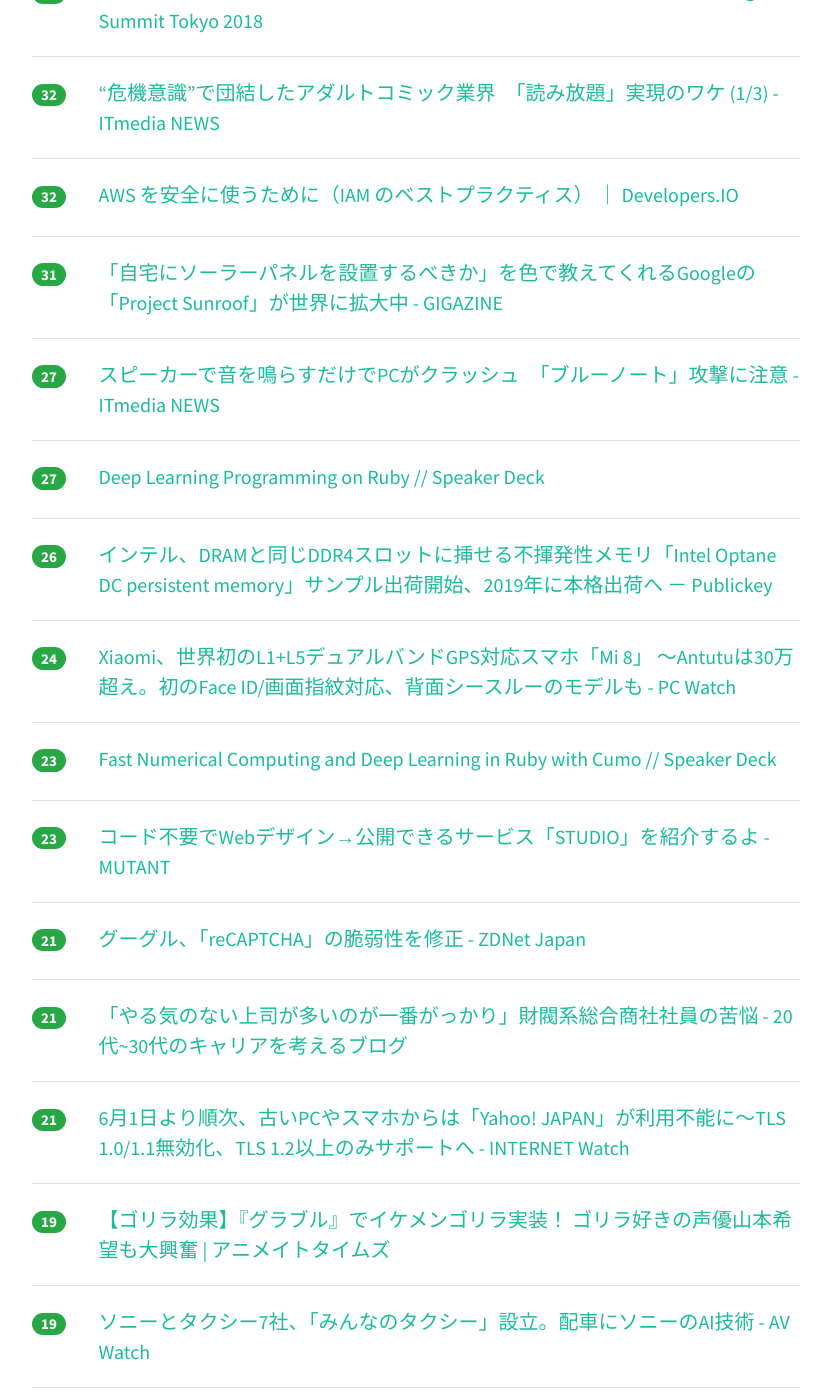
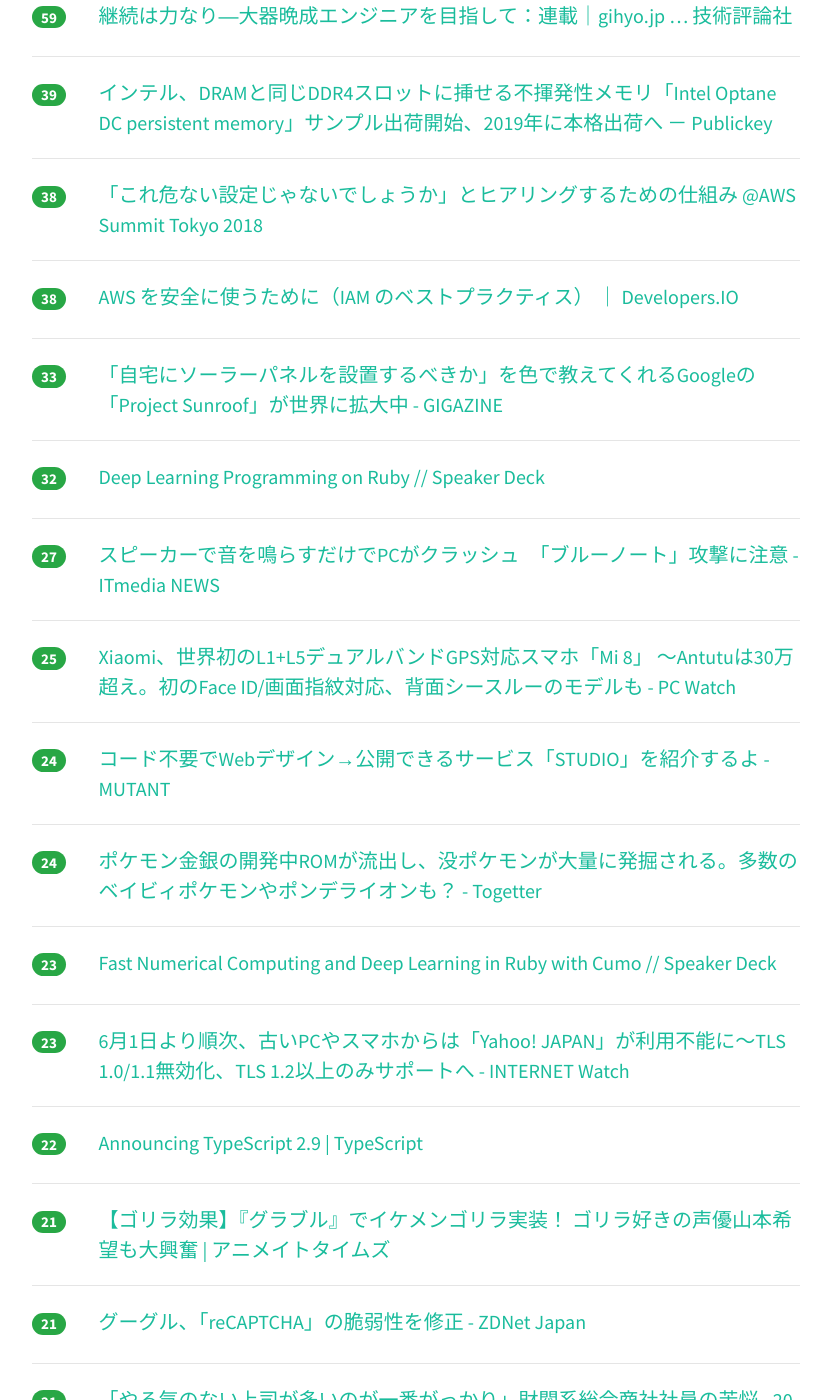
Before and after one commit to yatta47/hatena-matome-site, a Jekyll site: the page built from _posts/2018-06-01-hatena.md, in a window 1280 px wide and 1400 px high, scrolled down 574 px. Shown: the whole window, without its empty margins (224-1051 px from the left). Built offline with Jekyll 4.4.1, drawn with Linux system fonts in a browser that asks for light colours; nearby versions of some CDN libraries; some of the changed text lies outside the part shown.

Commit message:
Updated 2018-06-01

```diff
--- a/_posts/2018-06-01-hatena.md
+++ b/_posts/2018-06-01-hatena.md
@@ -1,39 +1,49 @@
 ---
 layout: post
 title:  "2018-06-01 はてぶIT"
-date:   2018-06-01 10:00:59
+date:   2018-06-01 11:01:23
 tags: [it-hotentry]
 ---
-28 件のデータあり
+34 件のデータあり
 
 <hr><div class="row">
-<div class="col-1"><span class="badge badge-pill badge-success h2">229</span></div>
+<div class="col-1"><span class="badge badge-pill badge-success h2">293</span></div>
 <div class="col-11"><a href='http://mizchi.hatenablog.com/entry/2018/05/31/233220' target='_blank'>最近のフロントエンドのエディタ事情 - mizchi's blog</a></div>
 </div>
 <hr>
 <div class="row">
-<div class="col-1"><span class="badge badge-pill badge-success h2">52</span></div>
+<div class="col-1"><span class="badge badge-pill badge-success h2">64</span></div>
+<div class="col-11"><a href='http://www.itmedia.co.jp/news/articles/1806/01/news010.html' target='_blank'>“危機意識”で団結したアダルトコミック業界　「読み放題」実現のワケ (1/3) - ITmedia NEWS</a></div>
+</div>
+<hr>
+<div class="row">
+<div class="col-1"><span class="badge badge-pill badge-success h2">59</span></div>
 <div class="col-11"><a href='http://gihyo.jp/dev/serial/01/continue-power' target='_blank'>継続は力なり―大器晩成エンジニアを目指して：連載｜gihyo.jp … 技術評論社</a></div>
 </div>
 <hr>
 <div class="row">
-<div class="col-1"><span class="badge badge-pill badge-success h2">37</span></div>
+<div class="col-1"><span class="badge badge-pill badge-success h2">39</span></div>
+<div class="col-11"><a href='https://www.publickey1.jp/blog/18/dramddr4intel_optane_dc_persistent_memory2019.html' target='_blank'>インテル、DRAMと同じDDR4スロットに挿せる不揮発性メモリ「Intel Optane DC persistent memory」サンプル出荷開始、2019年に本格出荷へ － Publickey</a></div>
+</div>
+<hr>
+<div class="row">
+<div class="col-1"><span class="badge badge-pill badge-success h2">38</span></div>
 <div class="col-11"><a href='https://developers.cyberagent.co.jp/blog/archives/16009/' target='_blank'>「これ危ない設定じゃないでしょうか」とヒアリングするための仕組み @AWS Summit Tokyo 2018</a></div>
 </div>
 <hr>
 <div class="row">
-<div class="col-1"><span class="badge badge-pill badge-success h2">32</span></div>
-<div class="col-11"><a href='http://www.itmedia.co.jp/news/articles/1806/01/news010.html' target='_blank'>“危機意識”で団結したアダルトコミック業界　「読み放題」実現のワケ (1/3) - ITmedia NEWS</a></div>
+<div class="col-1"><span class="badge badge-pill badge-success h2">38</span></div>
+<div class="col-11"><a href='https://dev.classmethod.jp/cloud/sugano-042-iam-best-practices/' target='_blank'>AWS を安全に使うために（IAM のベストプラクティス） ｜ Developers.IO</a></div>
+</div>
+<hr>
+<div class="row">
+<div class="col-1"><span class="badge badge-pill badge-success h2">33</span></div>
+<div class="col-11"><a href='https://gigazine.net/news/20180531-google-launch-solar-power-service/' target='_blank'>「自宅にソーラーパネルを設置するべきか」を色で教えてくれるGoogleの「Project Sunroof」が世界に拡大中 - GIGAZINE</a></div>
 </div>
 <hr>
 <div class="row">
 <div class="col-1"><span class="badge badge-pill badge-success h2">32</span></div>
-<div class="col-11"><a href='https://dev.classmethod.jp/cloud/sugano-042-iam-best-practices/' target='_blank'>AWS を安全に使うために（IAM のベストプラクティス） ｜ Developers.IO</a></div>
-</div>
-<hr>
-<div class="row">
-<div class="col-1"><span class="badge badge-pill badge-success h2">31</span></div>
-<div class="col-11"><a href='https://gigazine.net/news/20180531-google-launch-solar-power-service/' target='_blank'>「自宅にソーラーパネルを設置するべきか」を色で教えてくれるGoogleの「Project Sunroof」が世界に拡大中 - GIGAZINE</a></div>
+<div class="col-11"><a href='https://speakerdeck.com/mrkn/deep-learning-programming-on-ruby' target='_blank'>Deep Learning Programming on Ruby // Speaker Deck</a></div>
 </div>
 <hr>
 <div class="row">
@@ -42,18 +52,18 @@ tags: [it-hotentry]
 </div>
 <hr>
 <div class="row">
-<div class="col-1"><span class="badge badge-pill badge-success h2">27</span></div>
-<div class="col-11"><a href='https://speakerdeck.com/mrkn/deep-learning-programming-on-ruby' target='_blank'>Deep Learning Programming on Ruby // Speaker Deck</a></div>
-</div>
-<hr>
-<div class="row">
-<div class="col-1"><span class="badge badge-pill badge-success h2">26</span></div>
-<div class="col-11"><a href='https://www.publickey1.jp/blog/18/dramddr4intel_optane_dc_persistent_memory2019.html' target='_blank'>インテル、DRAMと同じDDR4スロットに挿せる不揮発性メモリ「Intel Optane DC persistent memory」サンプル出荷開始、2019年に本格出荷へ － Publickey</a></div>
+<div class="col-1"><span class="badge badge-pill badge-success h2">25</span></div>
+<div class="col-11"><a href='https://pc.watch.impress.co.jp/docs/news/1124989.html' target='_blank'>Xiaomi、世界初のL1+L5デュアルバンドGPS対応スマホ「Mi 8」 ～Antutuは30万超え。初のFace ID/画面指紋対応、背面シースルーのモデルも - PC Watch</a></div>
 </div>
 <hr>
 <div class="row">
 <div class="col-1"><span class="badge badge-pill badge-success h2">24</span></div>
-<div class="col-11"><a href='https://pc.watch.impress.co.jp/docs/news/1124989.html' target='_blank'>Xiaomi、世界初のL1+L5デュアルバンドGPS対応スマホ「Mi 8」 ～Antutuは30万超え。初のFace ID/画面指紋対応、背面シースルーのモデルも - PC Watch</a></div>
+<div class="col-11"><a href='http://www.mutant-tetsu.com/entry/studio' target='_blank'>コード不要でWebデザイン→公開できるサービス「STUDIO」を紹介するよ - MUTANT</a></div>
+</div>
+<hr>
+<div class="row">
+<div class="col-1"><span class="badge badge-pill badge-success h2">24</span></div>
+<div class="col-11"><a href='https://togetter.com/li/1232781' target='_blank'>ポケモン金銀の開発中ROMが流出し、没ポケモンが大量に発掘される。多数のベイビィポケモンやポンデライオンも？ - Togetter</a></div>
 </div>
 <hr>
 <div class="row">
@@ -63,7 +73,17 @@ tags: [it-hotentry]
 <hr>
 <div class="row">
 <div class="col-1"><span class="badge badge-pill badge-success h2">23</span></div>
-<div class="col-11"><a href='http://www.mutant-tetsu.com/entry/studio' target='_blank'>コード不要でWebデザイン→公開できるサービス「STUDIO」を紹介するよ - MUTANT</a></div>
+<div class="col-11"><a href='https://internet.watch.impress.co.jp/docs/news/1124850.html' target='_blank'>6月1日より順次、古いPCやスマホからは「Yahoo! JAPAN」が利用不能に～TLS 1.0/1.1無効化、TLS 1.2以上のみサポートへ - INTERNET Watch</a></div>
+</div>
+<hr>
+<div class="row">
+<div class="col-1"><span class="badge badge-pill badge-success h2">22</span></div>
+<div class="col-11"><a href='https://blogs.msdn.microsoft.com/typescript/2018/05/31/announcing-typescript-2-9/' target='_blank'>Announcing TypeScript 2.9 | TypeScript</a></div>
+</div>
+<hr>
+<div class="row">
+<div class="col-1"><span class="badge badge-pill badge-success h2">21</span></div>
+<div class="col-11"><a href='https://www.animatetimes.com/news/details.php?id=1527739478' target='_blank'>【ゴリラ効果】『グラブル』でイケメンゴリラ実装！ ゴリラ好きの声優山本希望も大興奮 | アニメイトタイムズ</a></div>
 </div>
 <hr>
 <div class="row">
@@ -77,18 +97,18 @@ tags: [it-hotentry]
 </div>
 <hr>
 <div class="row">
-<div class="col-1"><span class="badge badge-pill badge-success h2">21</span></div>
-<div class="col-11"><a href='https://internet.watch.impress.co.jp/docs/news/1124850.html' target='_blank'>6月1日より順次、古いPCやスマホからは「Yahoo! JAPAN」が利用不能に～TLS 1.0/1.1無効化、TLS 1.2以上のみサポートへ - INTERNET Watch</a></div>
+<div class="col-1"><span class="badge badge-pill badge-success h2">20</span></div>
+<div class="col-11"><a href='https://av.watch.impress.co.jp/docs/news/1124942.html' target='_blank'>ソニーとタクシー7社、「みんなのタクシー」設立。配車にソニーのAI技術 - AV Watch</a></div>
 </div>
 <hr>
 <div class="row">
 <div class="col-1"><span class="badge badge-pill badge-success h2">19</span></div>
-<div class="col-11"><a href='https://www.animatetimes.com/news/details.php?id=1527739478' target='_blank'>【ゴリラ効果】『グラブル』でイケメンゴリラ実装！ ゴリラ好きの声優山本希望も大興奮 | アニメイトタイムズ</a></div>
+<div class="col-11"><a href='https://qiita.com/wadadon/items/8cfd5b05283ccdc0147b' target='_blank'>ディープラーニングでモーガン・フリーマンとココナッツチョコレートを識別してみる</a></div>
 </div>
 <hr>
 <div class="row">
-<div class="col-1"><span class="badge badge-pill badge-success h2">19</span></div>
-<div class="col-11"><a href='https://av.watch.impress.co.jp/docs/news/1124942.html' target='_blank'>ソニーとタクシー7社、「みんなのタクシー」設立。配車にソニーのAI技術 - AV Watch</a></div>
+<div class="col-1"><span class="badge badge-pill badge-success h2">18</span></div>
+<div class="col-11"><a href='https://gigazine.net/news/20180601-evening-standard-google-uber/' target='_blank'>新聞社が4億円以上を受け取りGoogleやUberにとって有利な記事を書くような契約をしていたことが明らかに - GIGAZINE</a></div>
 </div>
 <hr>
 <div class="row">
@@ -97,28 +117,33 @@ tags: [it-hotentry]
 </div>
 <hr>
 <div class="row">
+<div class="col-1"><span class="badge badge-pill badge-success h2">17</span></div>
+<div class="col-11"><a href='https://qiita.com/tsunaki/items/7fba8d2238861c79f409' target='_blank'>[業務で使える！]Kubernetes(Docker)、Ansibleを使った機械学習基盤の構築自動化(ベアメタル)メモ</a></div>
+</div>
+<hr>
+<div class="row">
+<div class="col-1"><span class="badge badge-pill badge-success h2">16</span></div>
+<div class="col-11"><a href='https://crowdworks.jp/public/jobs/2165656' target='_blank'>【 amazon レビュー特定ツール開発 】 商品レビ...の依頼/外注｜サイト構築・ウェブ開発の仕事 [ID:2165656]</a></div>
+</div>
+<hr>
+<div class="row">
+<div class="col-1"><span class="badge badge-pill badge-success h2">16</span></div>
+<div class="col-11"><a href='https://togetter.com/li/1232608' target='_blank'>「TwitterやInstagramでの広告で、1度タップしてホームボタンに触れるだけで指紋認証で購入完了となり¥5,500で買わされる非常に悪質なアプリ広告がある」 - Togetter</a></div>
+</div>
+<hr>
+<div class="row">
 <div class="col-1"><span class="badge badge-pill badge-success h2">16</span></div>
 <div class="col-11"><a href='https://togetter.com/li/1232573' target='_blank'>キリンラーメン騒動 - Togetter</a></div>
 </div>
 <hr>
 <div class="row">
-<div class="col-1"><span class="badge badge-pill badge-success h2">15</span></div>
-<div class="col-11"><a href='https://crowdworks.jp/public/jobs/2165656' target='_blank'>【 amazon レビュー特定ツール開発 】 商品レビ...の依頼/外注｜サイト構築・ウェブ開発の仕事 [ID:2165656]</a></div>
-</div>
-<hr>
-<div class="row">
-<div class="col-1"><span class="badge badge-pill badge-success h2">15</span></div>
-<div class="col-11"><a href='https://togetter.com/li/1232608' target='_blank'>「TwitterやInstagramでの広告で、1度タップしてホームボタンに触れるだけで指紋認証で購入完了となり¥5,500で買わされる非常に悪質なアプリ広告がある」 - Togetter</a></div>
-</div>
-<hr>
-<div class="row">
-<div class="col-1"><span class="badge badge-pill badge-success h2">15</span></div>
-<div class="col-11"><a href='https://blogs.msdn.microsoft.com/typescript/2018/05/31/announcing-typescript-2-9/' target='_blank'>Announcing TypeScript 2.9 | TypeScript</a></div>
+<div class="col-1"><span class="badge badge-pill badge-success h2">14</span></div>
+<div class="col-11"><a href='http://blog.btrax.com/jp/2018/06/01/retail-store-startup/' target='_blank'>小売業界の敵はAmazonではない? これからの小売が知っておくべき課題 | freshtrax | デザイン会社 btrax ブログ</a></div>
 </div>
 <hr>
 <div class="row">
 <div class="col-1"><span class="badge badge-pill badge-success h2">13</span></div>
-<div class="col-11"><a href='https://qiita.com/wadadon/items/8cfd5b05283ccdc0147b' target='_blank'>ディープラーニングでモーガン・フリーマンとココナッツチョコレートを識別してみる</a></div>
+<div class="col-11"><a href='https://mixmax.com/blog/to-yarn-and-back-again-npm' target='_blank'>To Yarn and Back (to npm) Again | Mixmax Engineering Blog</a></div>
 </div>
 <hr>
 <div class="row">
@@ -133,16 +158,21 @@ tags: [it-hotentry]
 <hr>
 <div class="row">
 <div class="col-1"><span class="badge badge-pill badge-success h2">11</span></div>
-<div class="col-11"><a href='https://gigazine.net/news/20180601-evening-standard-google-uber/' target='_blank'>新聞社が4億円以上を受け取りGoogleやUberにとって有利な記事を書くような契約をしていたことが明らかに - GIGAZINE</a></div>
+<div class="col-11"><a href='https://togetter.com/li/1232747' target='_blank'>吉本ピン芸人ひょっこりはん 音楽素材サイトMusMusの音源を自分が作成したことにして著作権侵害 - Togetter</a></div>
 </div>
 <hr>
 <div class="row">
 <div class="col-1"><span class="badge badge-pill badge-success h2">11</span></div>
-<div class="col-11"><a href='https://togetter.com/li/1232747' target='_blank'>吉本ピン芸人ひょっこりはん 音楽素材サイトMusMusの音源を自分が作成したことにして著作権侵害 - Togetter</a></div>
+<div class="col-11"><a href='https://hacks.mozilla.org/2018/05/a-cartoon-intro-to-dns-over-https/' target='_blank'>A cartoon intro to DNS over HTTPS – Mozilla Hacks – the Web developer blog</a></div>
 </div>
 <hr>
 <div class="row">
-<div class="col-1"><span class="badge badge-pill badge-success h2">7</span></div>
+<div class="col-1"><span class="badge badge-pill badge-success h2">8</span></div>
 <div class="col-11"><a href='http://youngjump.jp/info/bazue/' target='_blank'>SNSで使える!!　『スナックバス江』公式画像集!!!!! - 週刊ヤングジャンプ公式サイト</a></div>
 </div>
 <hr>
+<div class="row">
+<div class="col-1"><span class="badge badge-pill badge-success h2">5</span></div>
+<div class="col-11"><a href='http://www.itmedia.co.jp/news/articles/1806/01/news080.html' target='_blank'>みずほ銀、9日からシステム移行　「世界最大級のプロジェクト」　ATMやネットバンクに臨時休止日 (1/2) - ITmedia NEWS</a></div>
+</div>
+<hr>
```
